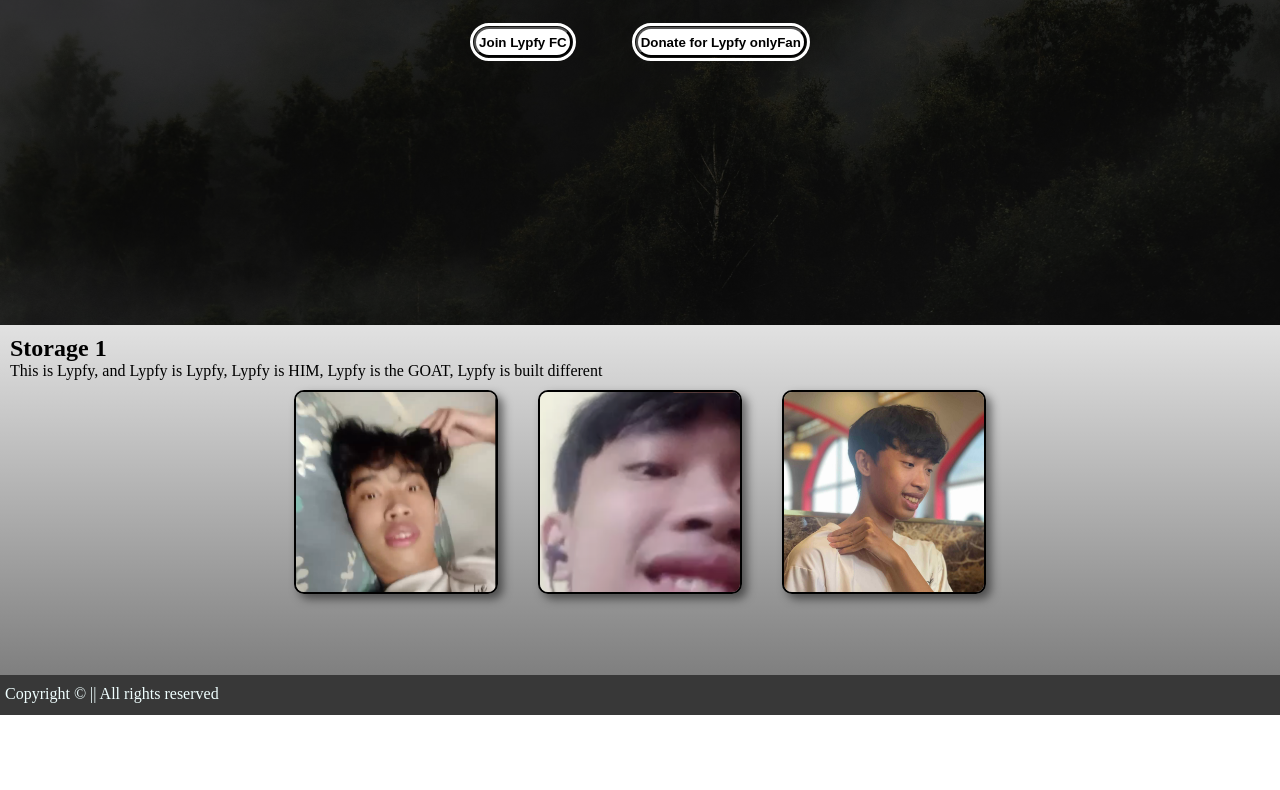
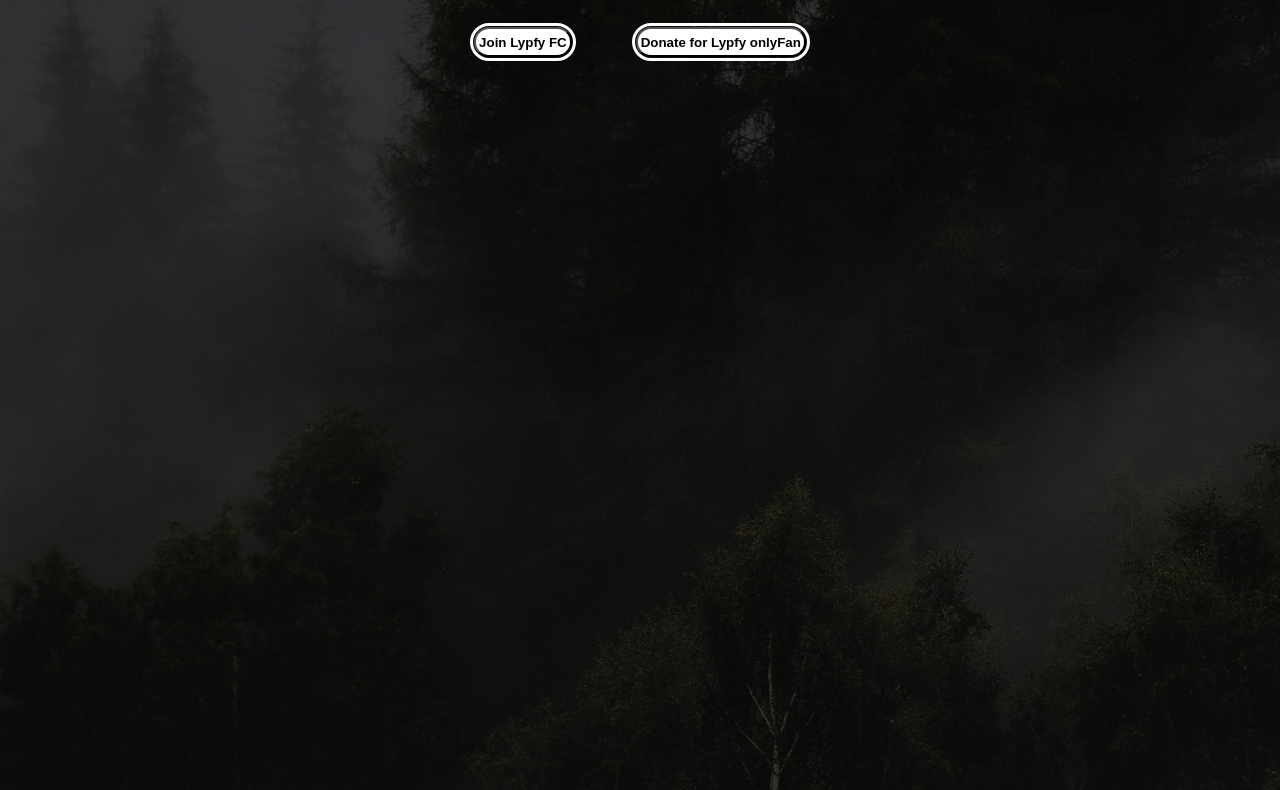
Before and after one commit to Trong-Phuc2006/Phuc, a plain HTML site: page index.html in a window 1280 px wide. Shown: the part 425-1215 px from the top of the page. Before the commit the page ends 1140 px from the top, so only its background shows below. Drawn offline with Linux system fonts and the light colour scheme.

Commit message:
Update style.css

```diff
--- a/style.css
+++ b/style.css
@@ -27,7 +27,7 @@ body {
     background-size: cover;
     background-position: center;
     background-repeat: no-repeat;
-    height: 750px;
+    height: 1500px;
     padding: 0;
     margin: 0;
 }
```
